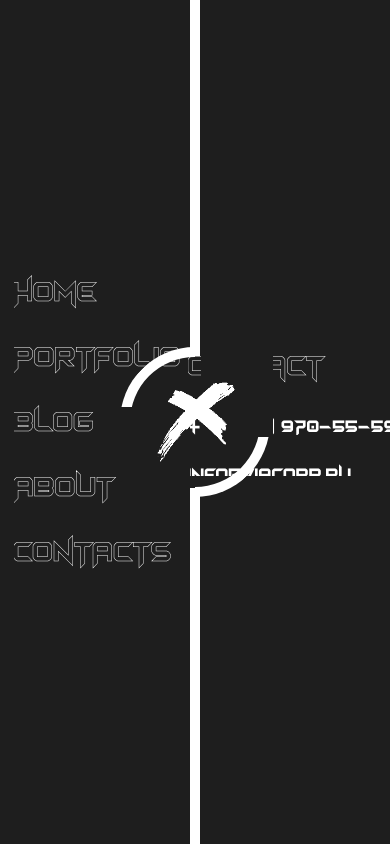
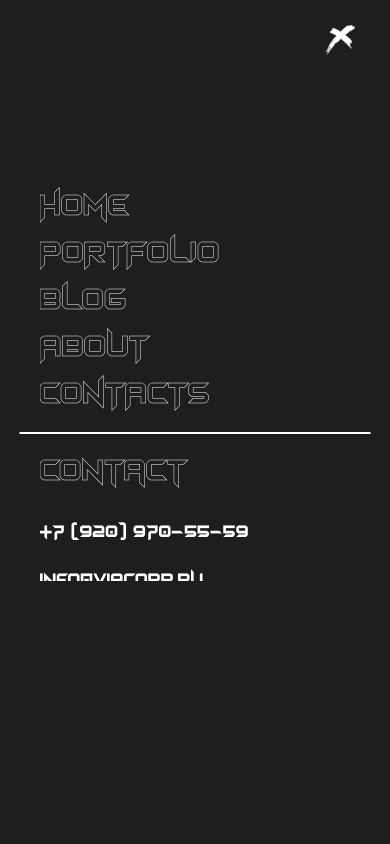
Before and after one commit to Viacorp/prototype-site, a website: page VIAcorp/index.html in a window 390 px wide. Both pictures are taken after a click on the button "КНОПКА ДЛЯ ОТКРЫТИЯ МЕНЮ!!! КЛАЦ КЛАЦ!!!". Drawn offline with Linux system fonts and the light colour scheme; files whose address does not match are found by name.

Commit message:
menu complete

```diff
--- a/#src/js/components/headerMenu.js
+++ b/#src/js/components/headerMenu.js
@@ -1,3 +1,4 @@
+const body = document.querySelector('body')
 const openMenuAnimation = gsap.timeline({paused: true})
 
 openMenuAnimation.to('header', {
@@ -50,9 +51,11 @@ openMenuAnimation.to('.header__contactsItem a', {
 
 
 document.getElementById('openMainMenu').addEventListener('click', () => {
+    body.style.overflow = 'hidden'
     openMenuAnimation.play()
 })
 
 document.getElementById('closeHeaderMenu').addEventListener('click', () => {
     openMenuAnimation.reverse()
+    body.style.overflow = 'auto'
 })
--- a/#src/scss/components/header.scss
+++ b/#src/scss/components/header.scss
@@ -122,10 +122,11 @@ header {
 
   a {
     display: block;
+    width: max-content;
     @include adaptiveFormula(-webkit-text-stroke-width, .4, 2);
     color: rgba(0,0,0,0);
     -webkit-text-stroke-color: #fff;
-    transform: translateY(100%);
+    transform: translateY(110%);
   }
 
   span {
--- a/#src/scss/components/media.scss
+++ b/#src/scss/components/media.scss
@@ -0,0 +1,65 @@
+@media (max-width: 900px) {
+  header {
+    flex-direction: column;
+  }
+
+  .header__leftMenu {
+    justify-content: flex-start;
+    align-items: flex-end;
+    padding-left: 40px;
+  }
+
+  .header__rightMenu {
+    justify-content: flex-start;
+    align-items: flex-start;
+    padding: 40px 0 0 40px;
+    position: relative;
+
+    &:before {
+      content: '';
+      @include size(90%, 2px);
+      background: #fff;
+      position: absolute;
+      top: 20px;
+      left: 50%;
+      transform: translateX(-50%);
+    }
+  }
+
+  .header__contactsItem {
+    &:first-of-type a {
+      font-size: calc(35px + (40 - 35) * ((100vw - 320px) / (900 - 320)));
+    }
+  }
+
+  .header__menuItem {
+    a {
+      font-size: calc(35px + (40 - 35) * ((100vw - 320px) / (900 - 320)));
+    }
+
+    &:not(:last-of-type) {
+      margin-bottom: 10px;
+    }
+  }
+
+  .header__menu {
+    width: 100%;
+    z-index: 5;
+  }
+
+  .header__line, .header__circle, .header__hiddenCubes {
+    display: none;
+
+    &:before, &:after {
+      display: none;
+    }
+  }
+
+  .header__closeBtn {
+    @include size(30px, 30px);
+    top: 40px;
+    left: unset;
+    right: 20px;
+    z-index: 6;
+  }
+}
--- a/#src/system_folder/_head.html
+++ b/#src/system_folder/_head.html
@@ -6,7 +6,7 @@
           content="width=device-width, user-scalable=no, initial-scale=1.0, maximum-scale=1.0, minimum-scale=1.0">
     <meta http-equiv="X-UA-Compatible" content="ie=edge">
     <link rel="stylesheet" href="css/style.css">
-    <!--    <link rel="icon" type="image/png" href="img/favicon.png">-->
-    <title>Document</title>
+        <link rel="icon" type="image/png" href="img/favicon.png">
+    <title>VIAcorp</title>
 </head>
 <body>
--- a/VIAcorp/index.html
+++ b/VIAcorp/index.html
@@ -6,10 +6,11 @@
           content="width=device-width, user-scalable=no, initial-scale=1.0, maximum-scale=1.0, minimum-scale=1.0">
     <meta http-equiv="X-UA-Compatible" content="ie=edge">
     <link rel="stylesheet" href="css/style.css">
-    <!--    <link rel="icon" type="image/png" href="img/favicon.png">-->
-    <title>Document</title>
+        <link rel="icon" type="image/png" href="img/favicon.png">
+    <title>VIAcorp</title>
 </head>
 <body>
+
 <header>
     <section class="header__menu header__leftMenu">
         <ul>
--- a/VIAcorp/js/script.js
+++ b/VIAcorp/js/script.js
@@ -1,4 +1,5 @@
 /* header menu */
+const body = document.querySelector('body')
 const openMenuAnimation = gsap.timeline({paused: true})
 
 openMenuAnimation.to('header', {
@@ -51,9 +52,11 @@ openMenuAnimation.to('.header__contactsItem a', {
 
 
 document.getElementById('openMainMenu').addEventListener('click', () => {
+    body.style.overflow = 'hidden'
     openMenuAnimation.play()
 })
 
 document.getElementById('closeHeaderMenu').addEventListener('click', () => {
     openMenuAnimation.reverse()
+    body.style.overflow = 'auto'
 })
```
Also changed, not shown: #src/img/favicon.png (added), VIAcorp/css/style.css, VIAcorp/img/favicon.png (added).
